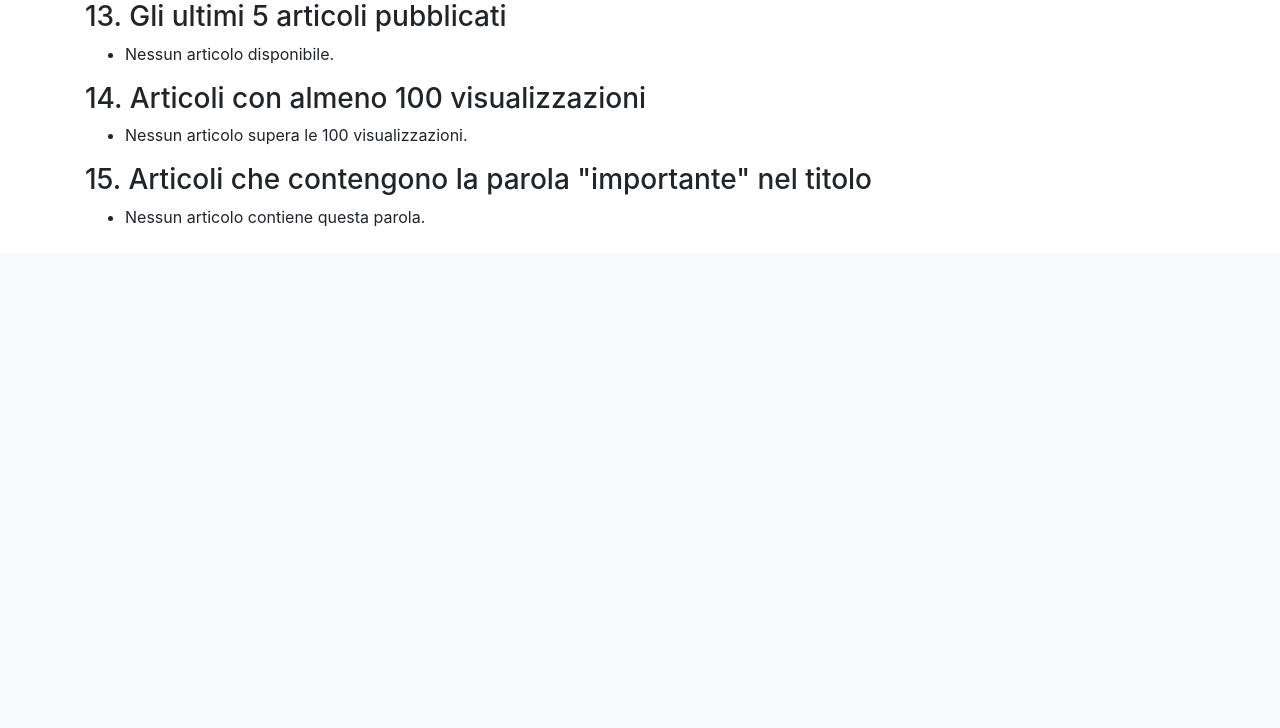
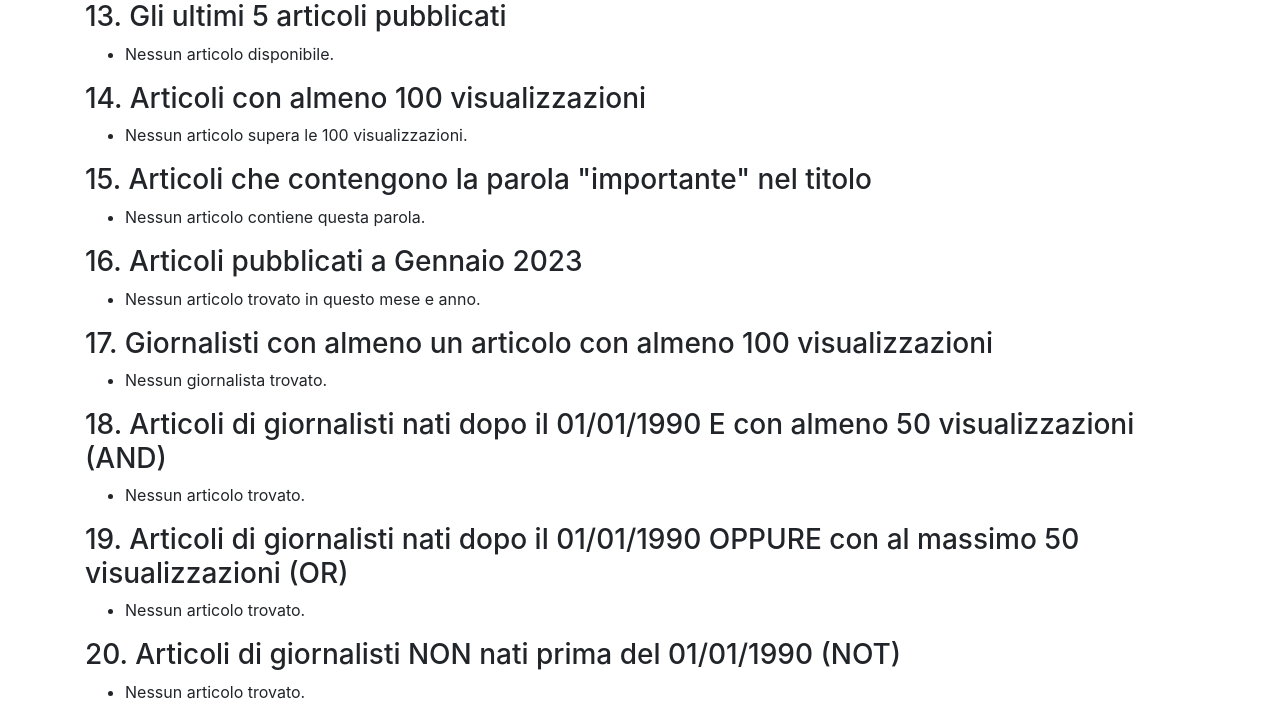
Before and after one commit to matteobianchi-ux/primo_progetto, a Django app: template news/templates/news/query.html in a window 1280 px wide. Shown: the part 1115-1843 px from the top of the page. Before the commit the page ends 1341 px from the top, so only its background shows below. Run offline with Django 5.2, Linux system fonts and the light colour scheme; the template is opened without the code that fills it, so the values that code supplies are empty.

Commit message:
Passo 18

```diff
--- a/news/models.py
+++ b/news/models.py
@@ -22,7 +22,7 @@ class Articolo(models.Model):
     titolo=models.CharField(max_length=100) #alcuni campi necessitano di parametri obbligatori
     contenuto=models.TextField()
     giornalista=models.ForeignKey(Giornalista, on_delete=models.CASCADE, related_name="articoli")
-    data=models.DateField(auto_now=True, blank=True)
+    data=models.DateField(blank=True)
     visualizzazioni=models.IntegerField(default=0, blank=True)
 
     def __str__(self):
--- a/news/templates/news/query.html
+++ b/news/templates/news/query.html
@@ -123,4 +123,48 @@
             <li>Nessun articolo contiene questa parola.</li>
         {% endfor %}
     </ul>
+    <h3>16. Articoli pubblicati a Gennaio 2023</h3>
+    <ul>
+        {% for articolo in articoli_mese_anno %}
+            <li>{{ articolo.titolo }} (Data: {{ articolo.data }})</li>
+        {% empty %}
+            <li>Nessun articolo trovato in questo mese e anno.</li>
+        {% endfor %}
+    </ul>
+
+    <h3>17. Giornalisti con almeno un articolo con almeno 100 visualizzazioni</h3>
+    <ul>
+        {% for giornalista in giornalisti_con_articoli_popolari %}
+            <li>{{ giornalista.nome }} {{ giornalista.cognome }}</li>
+        {% empty %}
+            <li>Nessun giornalista trovato.</li>
+        {% endfor %}
+    </ul>
+
+    <h3>18. Articoli di giornalisti nati dopo il 01/01/1990 E con almeno 50 visualizzazioni (AND)</h3>
+    <ul>
+        {% for articolo in artioli_con_and %}
+            <li>{{ articolo.titolo }} - di {{ articolo.giornalista.nome }} {{ articolo.giornalista.cognome }} (Nato: {{ articolo.giornalista.anno_di_nascita }}, Visualizzazioni: {{ articolo.visualizzazioni }})</li>
+        {% empty %}
+            <li>Nessun articolo trovato.</li>
+        {% endfor %}
+    </ul>
+
+    <h3>19. Articoli di giornalisti nati dopo il 01/01/1990 OPPURE con al massimo 50 visualizzazioni (OR)</h3>
+    <ul>
+        {% for articolo in articoli_con_or %}
+            <li>{{ articolo.titolo }} - di {{ articolo.giornalista.nome }} {{ articolo.giornalista.cognome }} (Nato: {{ articolo.giornalista.anno_di_nascita }}, Visualizzazioni: {{ articolo.visualizzazioni }})</li>
+        {% empty %}
+            <li>Nessun articolo trovato.</li>
+        {% endfor %}
+    </ul>
+
+    <h3>20. Articoli di giornalisti NON nati prima del 01/01/1990 (NOT)</h3>
+    <ul>
+        {% for articolo in articoli_con_not %}
+            <li>{{ articolo.titolo }} - di {{ articolo.giornalista.nome }} {{ articolo.giornalista.cognome }} (Nato: {{ articolo.giornalista.anno_di_nascita }})</li>
+        {% empty %}
+            <li>Nessun articolo trovato.</li>
+        {% endfor %}
+    </ul>
 {% endblock content %}
```
Also changed, not shown: news/views.py (+44 -0 lines), db.sqlite3, news/migrations/0004_alter_articolo_data.py (added).
